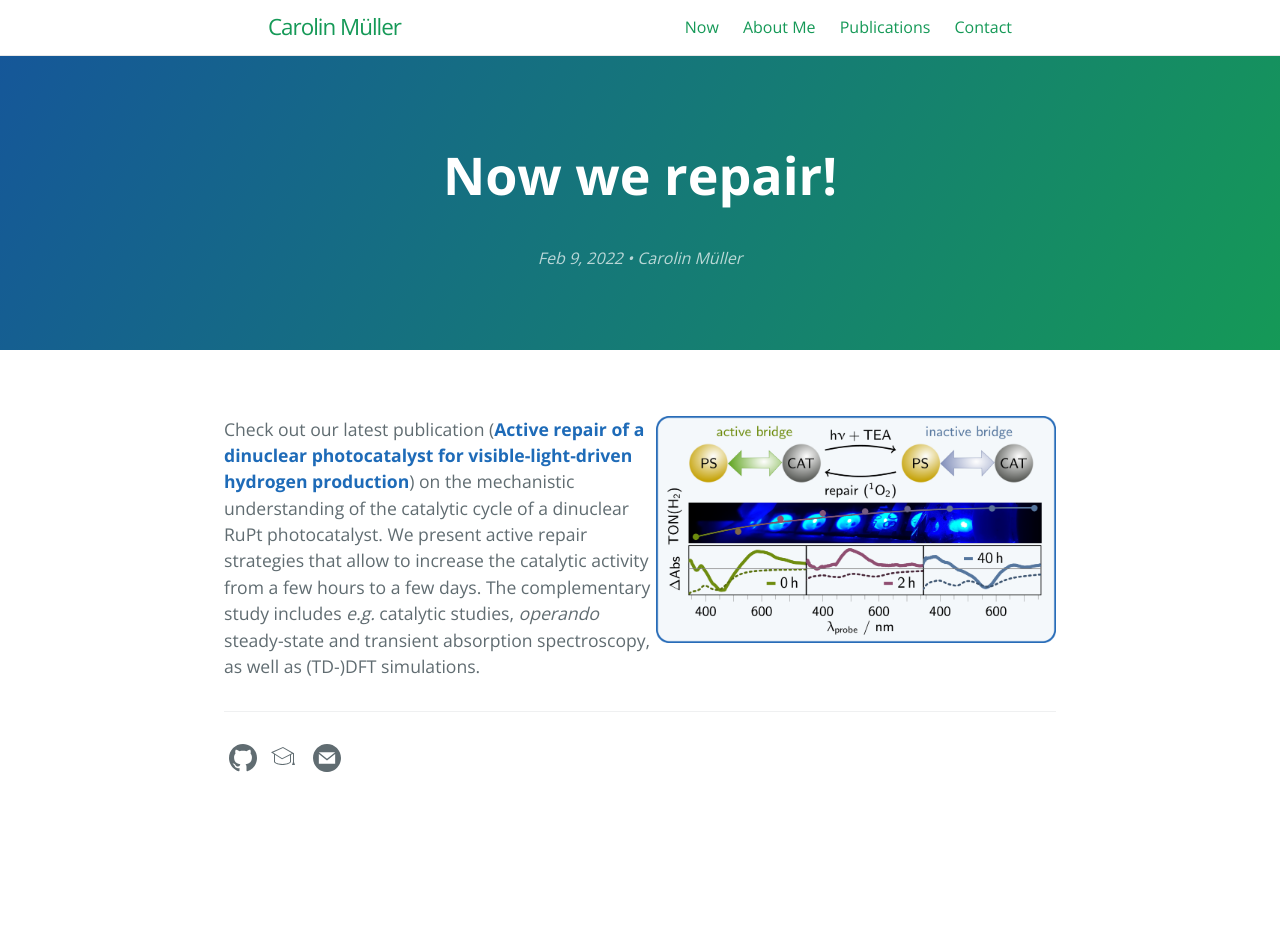
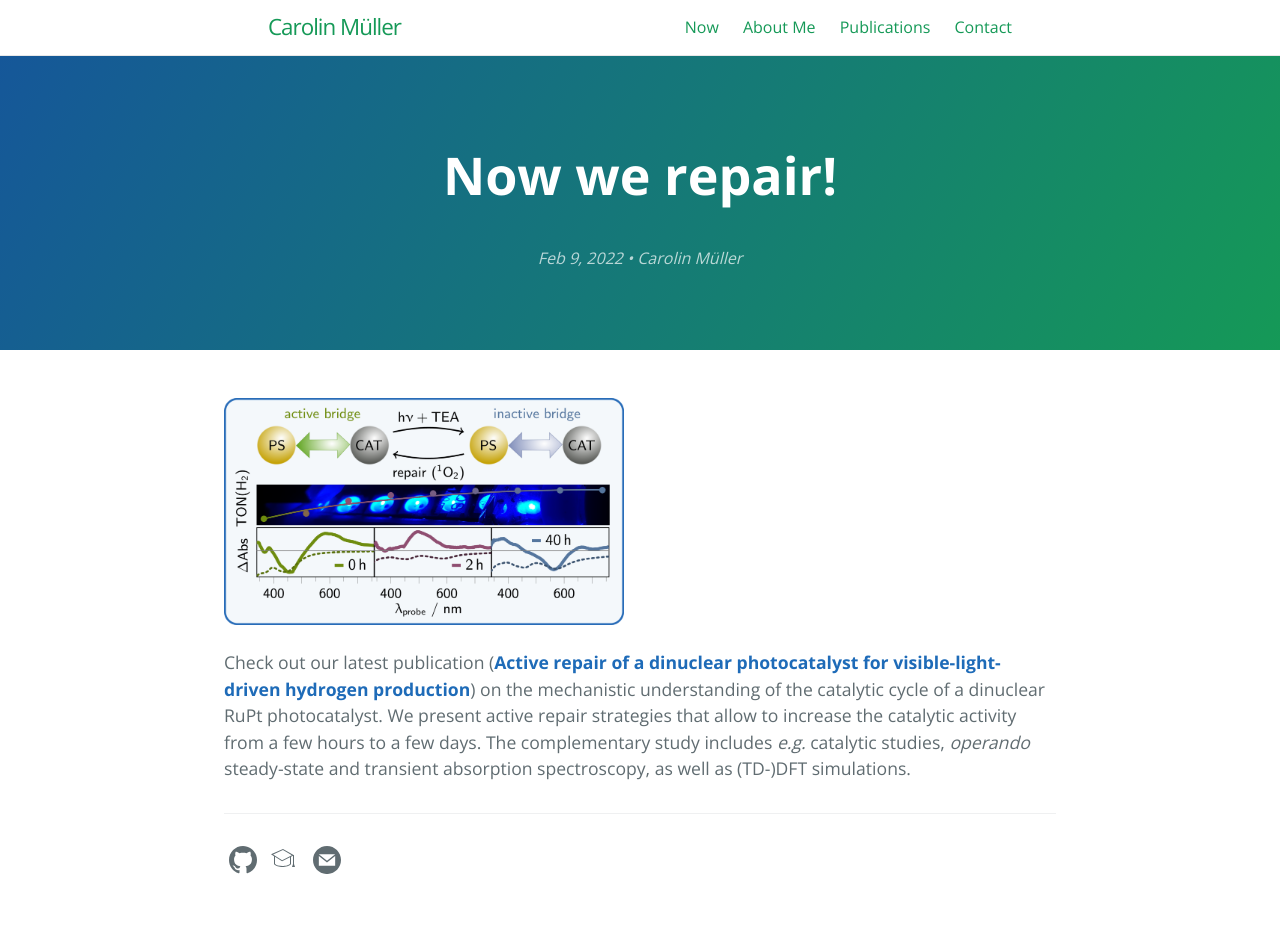
Before and after one commit to carolin-m/carolin-m.github.io, a Jekyll site: the page built from _posts/2022-02-09-ActiveRepair_NatChem.md, in a window 1280 px wide. Built offline with Jekyll 4.4.1, drawn with Linux system fonts in a browser that asks for light colours; before the commit the page ends 900 px from its top, so only the background shows below that.

Commit message:
Update 2022-02-09-ActiveRepair_NatChem.md

```diff
--- a/_posts/2022-02-09-ActiveRepair_NatChem.md
+++ b/_posts/2022-02-09-ActiveRepair_NatChem.md
@@ -3,7 +3,7 @@
 title: "Now we repair!"
 ---
 
-<img style="float: right;" width=400 src='https://raw.githubusercontent.com/carolin-m/carolin-m.github.io/main/images/TOC_Active-Repair_NatChem.png'>
+<img width=400 src='https://raw.githubusercontent.com/carolin-m/carolin-m.github.io/main/images/TOC_Active-Repair_NatChem.png'>
 
 Check out our latest publication ([**Active repair of a dinuclear photocatalyst for visible-light-driven hydrogen production**](https://www.nature.com/articles/s41557-021-00860-6)) on the mechanistic understanding of the catalytic cycle of a dinuclear RuPt photocatalyst.
 We present active repair strategies that allow to increase the catalytic activity from a few hours to a few days. The complementary study
```
